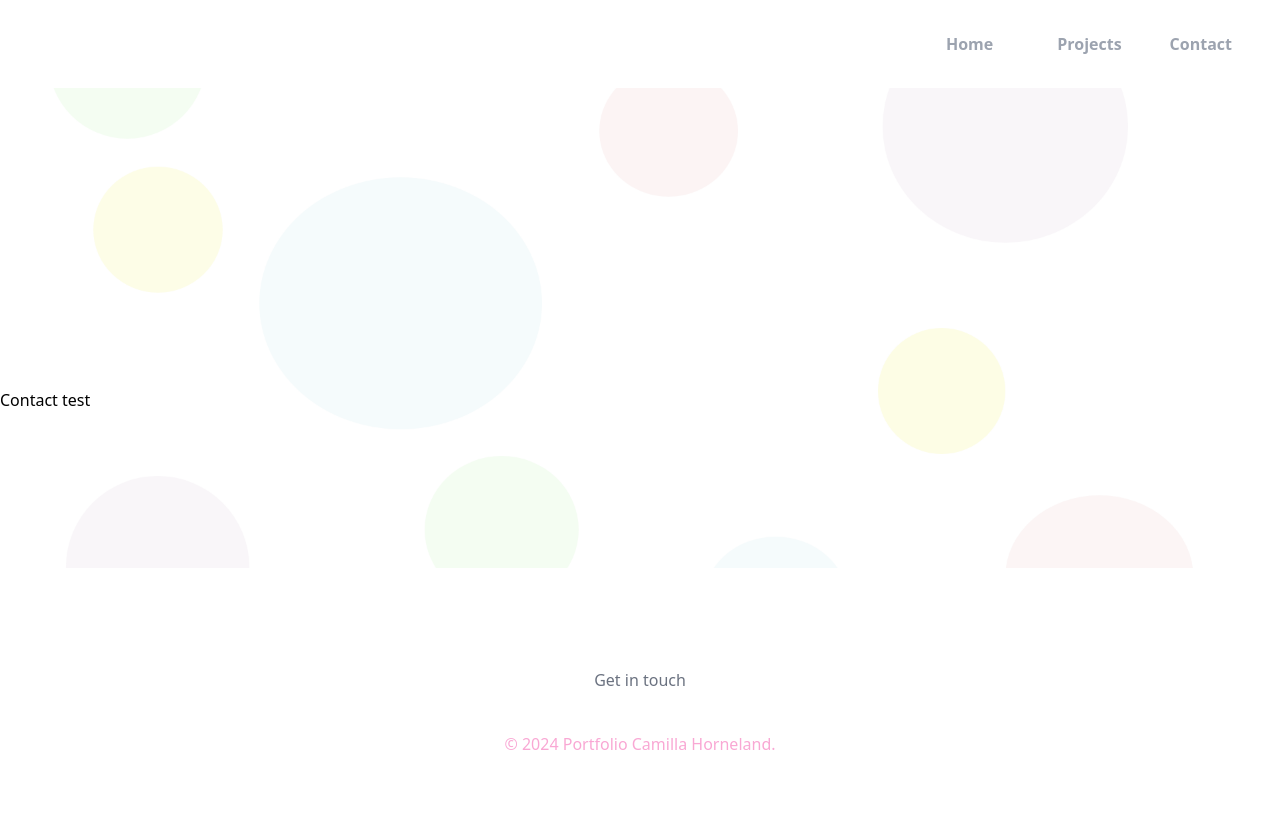
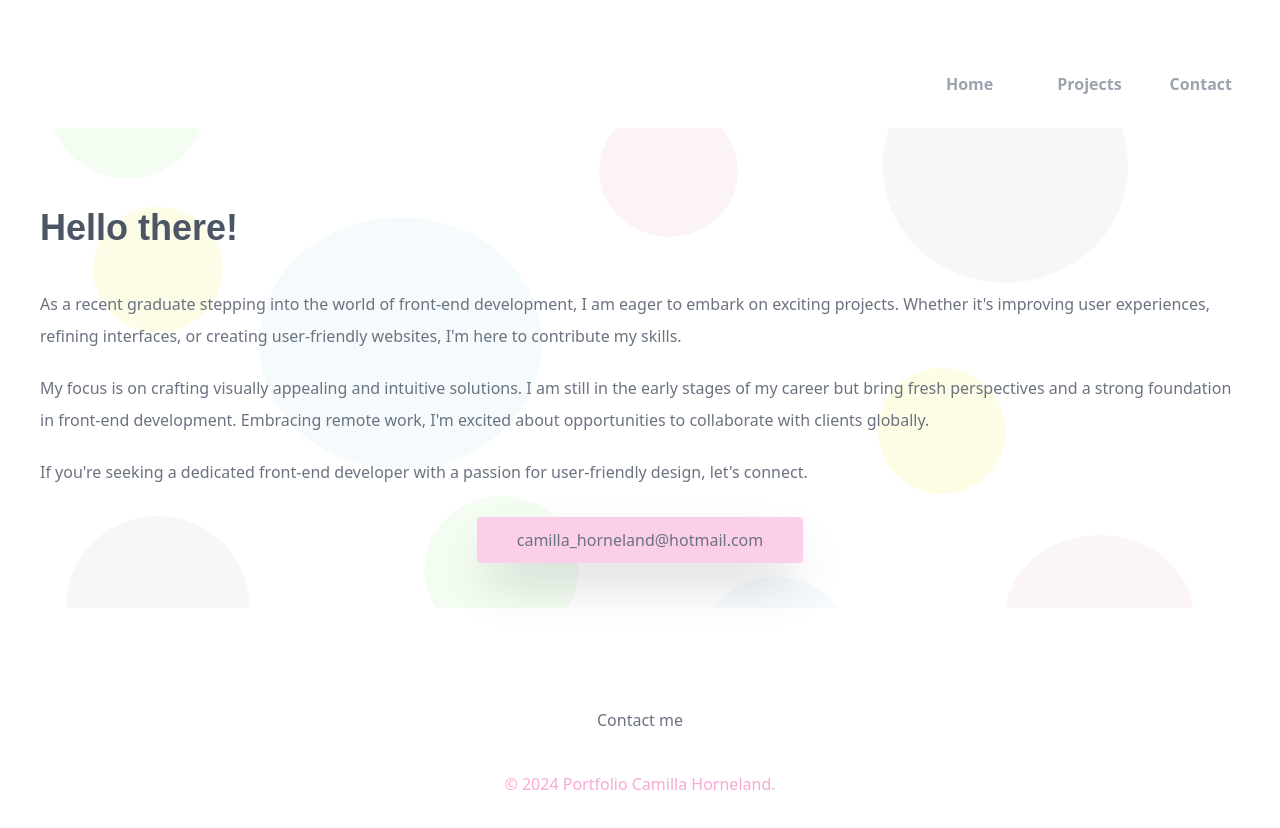
Before and after one commit to CamillaHorneland/Portfolio, a React (Vite) app: page /contact in a window 1280 px wide. Shown: the top 828 px of the page. Built offline with nearby package versions, Linux system fonts and the light colour scheme.

Commit message:
contact page info added

```diff
--- a/index.html
+++ b/index.html
@@ -2,7 +2,7 @@
 <html lang="en">
   <head>
     <meta charset="UTF-8" />
-    <link rel="icon" type="image/png" href="/src/assets/Favicon.png" />
+    <link rel="icon" type="image/png" href="public/Favicon.png" />
     <meta name="viewport" content="width=device-width, initial-scale=1.0" />
     <meta name="author" content="Camilla Horneland" />
     <title>Portfolio Camilla Horneland</title>
--- a/src/components/home/HomeHi.jsx
+++ b/src/components/home/HomeHi.jsx
@@ -3,7 +3,7 @@ import React from 'react';
 function Hi() {
   const codeText = '<h1>Hello World!</h1>';
 
-  return <div className='text-3xl font-bold text-gray-400 font-sans m-10'>{codeText}</div>;
+  return <div className='text-3xl font-bold text-gray-400 font-sans m-10 mt-20 sm:pt-0 pt-20'>{codeText}</div>;
 }
 
 export default Hi;
--- a/src/components/layout/footer/Footer.jsx
+++ b/src/components/layout/footer/Footer.jsx
@@ -6,7 +6,7 @@ function Footer() {
     <div className="flex flex-col items-center h-48 ">
       <div className="m-3 m-5 text-gray-500">
         <Link to="/contact" className="hover:font-bold hover:cursor-pointer">
-          Get in touch</Link>
+          Contact me</Link>
       </div>
       <div className="m-3 m-5 text-center text-pink-300">
         &copy; {new Date().getFullYear()} Portfolio Camilla Horneland.
--- a/src/components/layout/nav/Nav.jsx
+++ b/src/components/layout/nav/Nav.jsx
@@ -15,7 +15,7 @@ const Nav = () => {
         className="text-6xl cursor-pointer sm:hidden text-pink-300"
         onClick={handleToggleMobileMenu}
       />
-      <ul className={`${isMobileMenuOpen ? 'block' : 'hidden'} sm:flex sm:space-x-4 text-gray-800 ml-auto mr-4`}>
+      <ul className={`${isMobileMenuOpen ? 'block' : 'hidden'} sm:flex sm:space-x-4 text-gray-800 ml-auto mt-10 mr-4`}>
         <li className="m-4 group">
           <NavLink
             to="/"
--- a/src/constant/Backgound.jsx
+++ b/src/constant/Backgound.jsx
@@ -9,7 +9,7 @@ const ImageBack = ({ big = true }) => {
   return (
     <>
       <div
-        className=" sm:h-[60vh] h-[80vh] bg-cover bg-center relative"
+        className=" sm:h-[60vh] h-[90vh] bg-cover bg-center relative"
         style={{ backgroundImage: `url(${Background})`, backgroundSize: "cover" }}
       />
       <div className={overlayClass} />
--- a/src/pages/ContactPage.jsx
+++ b/src/pages/ContactPage.jsx
@@ -1,12 +1,32 @@
-// import Home from "../components/home/home";
+import React from 'react';
 
 function ContactPage() {
-	return (
-		<>
-			<h1>Contact test</h1>
-
-		</>
-	);
+  return (
+    <>
+      <div className="sm:mt-0 mt-20 mb-20 sm:pt-0 pt-20">
+        <h1 className="text-4xl font-bold font-cursive text-gray-600 m-10">Hello there!</h1>
+        <div className="text-gray-500 m-10 font-sans leading-loose">
+          <p className="mb-5">
+            As a recent graduate stepping into the world of front-end development, I am eager to embark on exciting projects. Whether it's improving user experiences, refining interfaces, or creating user-friendly websites, I'm here to contribute my skills.
+          </p>
+          <p className="mb-5">
+            My focus is on crafting visually appealing and intuitive solutions. I am still in the early stages of my career but bring fresh perspectives and a strong foundation in front-end development. Embracing remote work, I'm excited about opportunities to collaborate with clients globally.
+          </p>
+          <p className="mb-5">
+            If you're seeking a dedicated front-end developer with a passion for user-friendly design, let's connect.
+          </p>
+        </div>
+		<div className='text-center'>
+        <a
+          href="mailto:camilla_horneland@hotmail.com"
+          className="text-gray-500 py-3 px-10 rounded bg-pink-200 shadow-2xl transition-all before:absolute before:h-0 before:w-0 before:rounded-full before:bg-pink-300 before:duration-500 before:ease-out hover:shadow-pink-500"
+        >
+          camilla_horneland@hotmail.com
+        </a>
+		</div>
+      </div>
+    </>
+  );
 }
 
 export default ContactPage;
--- a/src/pages/HomePage.jsx
+++ b/src/pages/HomePage.jsx
@@ -12,7 +12,7 @@ function HomePage() {
         <Hi />
         <Name />
         <Info />
-		<Link to="/projects" className="bg-pink-200 text-gray-500 py-3 px-10 rounded hover:bg-purple-200 hover:text-gray-600 mt-4 inline-block">
+		    <Link to="/projects" className="text-gray-500 py-3 px-10 mt-20 rounded bg-pink-200 shadow-2xl transition-all before:absolute before:h-0 before:w-0 before:rounded-full before:bg-pink-300 before:duration-500 before:ease-out hover:shadow-pink-500 mb-20">
           My work
         </Link>
       </div>
```
Also changed, not shown: public/Favicon.png (renamed from src/assets/Favicon.png), src/assets/Name.png (deleted).
